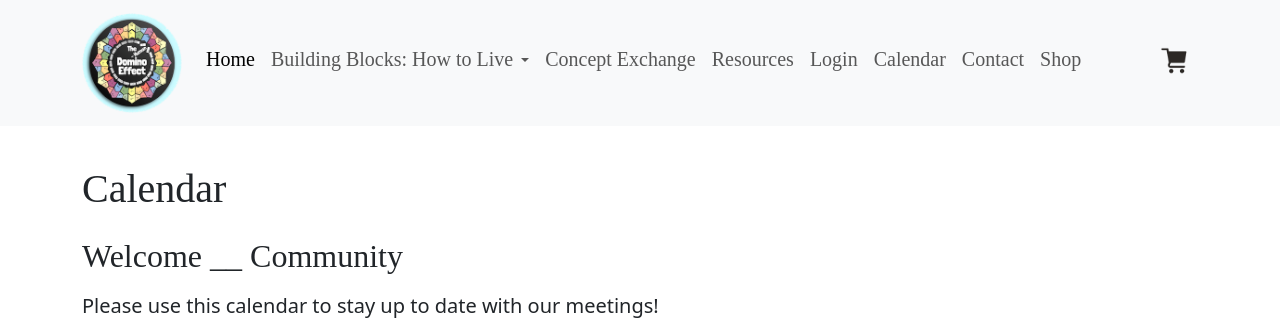
After one commit to YuYyy10/online-concept-exchange-s24, a Flask app: page /content/calendar/ in a window 1280 px wide. The commit adds this page. Shown: the top 334 px of the page. Run offline with Flask 3, Linux system fonts and the light colour scheme; some web fonts are replaced.

Commit message:
Calendar Page with Test Google Calendar

```diff
--- a/oce/content/routes.py
+++ b/oce/content/routes.py
@@ -65,6 +65,10 @@ def resources(selected_age):
 def login():
   return render_template('LoginPage.html')
 
+@content.route('/content/calendar/')
+def calendar():
+  return render_template('calendar.html')
+
 @content.route('/content/Contact/')
 def contact():
   return render_template('ContactPage.html')
--- a/oce/templates/base.html
+++ b/oce/templates/base.html
@@ -102,6 +102,11 @@
           </a></h5>
         </li>
         <li class="nav-item active">
+          <h5><a href="{{ url_for('content.calendar')}}" class="nav-link">
+              Calendar
+            </a></h5>
+          </li>
+        <li class="nav-item active">
         <h5><a href="{{ url_for('content.contact') }}" class="nav-link">
             Contact
           </a> </h5>
--- /dev/null
+++ b/oce/templates/calendar.html
@@ -0,0 +1,48 @@
+{% extends 'base.html' %}
+
+{% block content %}
+<link
+  rel="stylesheet"
+  href="{{ url_for('static', filename='css/index.css') }}"
+/>
+<!--
+  The home page is defined as a Bootstrap grid
+  (https://getbootstrap.com/docs/5.3/layout/grid/)
+
+  This link can explain many of the Bootstrap CSS
+  classes on each element, such as row and col-*
+-->
+
+<head>
+  <title>Calendar</title>
+  <meta charset="utf-8">
+  <meta name="viewport" content="width=device-width, initial-scale=1">
+  <style>
+    body {
+      padding-top: 100px;
+      scroll-behavior: smooth;
+    }
+    .section {
+      padding: 50px 0;
+    }
+    .hidden {
+      display: none;
+    }
+  </style>
+</head>
+<body>
+    <div class="container mt-5">
+      <h1 class="mb-4">Calendar</h1>
+
+      <h2 class="mb-3">Welcome __ Community</h2>
+
+      <!-- Paragraph under subtitle -->
+      <p class="lead">
+        Please use this calendar to stay up to date with our meetings!
+      </p>
+      <iframe src="https://calendar.google.com/calendar/embed?height=600&wkst=1&ctz=America%2FNew_York&showPrint=0&src=Y2JjMjgyMmQ4NTA4MjEzYWZmNzU4NTFjN2FiNDE1Y2VjNTRkZWMzMzdkM2Q2NjQ1YTEwM2RmNmIzYzY0YjJiNEBncm91cC5jYWxlbmRhci5nb29nbGUuY29t&color=%234285F4" style="border:solid 1px #777" width="800" height="600" frameborder="0" scrolling="no"></iframe>
+    </div>
+</body>
+</html>
+
+{% endblock %}
```
Also changed, not shown: oce/static/oce.db.
